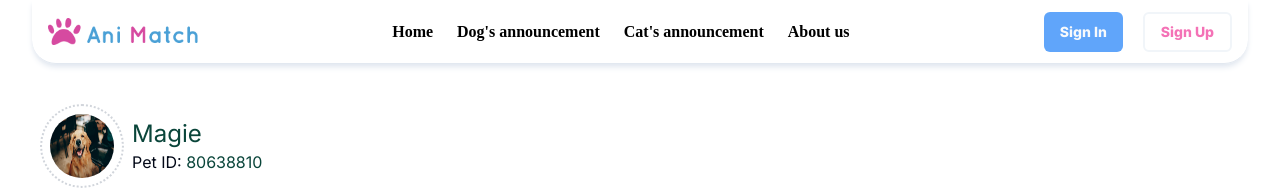
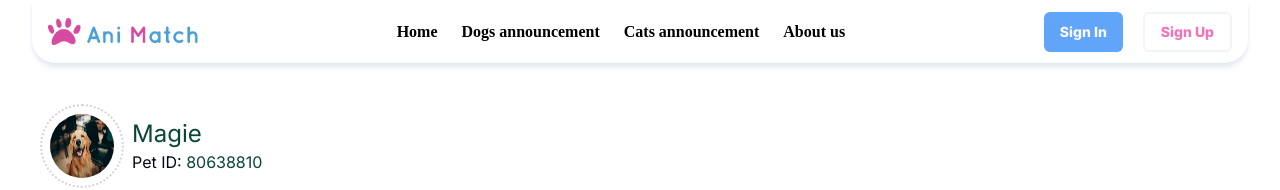
Before and after one commit to Yassinekacem/AniMatch, a Next.js app: page /detail/1 in a window 1280 px wide. Shown: the top 190 px of the page. Built offline with nearby package versions, Linux system fonts and the light colour scheme; no server answers.

Commit message:
fetch animals

```diff
--- a/app/(root)/detail/[id]/page.tsx
+++ b/app/(root)/detail/[id]/page.tsx
@@ -39,7 +39,7 @@ const Detail = () => {
                 <div className='w-[80%] bg-gray-100 rounded-lg p-2 flex flex-col gap-3 '>
                     <h1 className='text-customGreen font-bold text-2xl'>Description</h1>
                     <p className='line-clamp-6'>
-                    We have had Magie since she was able to leave her mum as a puppy so 8 weeks old.Magie currently lives with two children age 7 and 13 and has many visitors to the house which are children she is great with kids.There's lots of cats birds etc around the area and in the garden on most days as she's not fussed by these.
+                    We have had Magie since she was able to leave her mum as a puppy so 8 weeks old.Magie currently lives with two children age 7 and 13 and has many visitors to the house which are children she is great with kids.There lots of cats birds etc around the area and in the garden on most days as shes not fussed by these.
                     </p>
                 </div>
 
--- a/components/Navbar.tsx
+++ b/components/Navbar.tsx
@@ -20,8 +20,8 @@ const NavBar = () => {
             <div className="flex-grow flex justify-center">
                 <div className=" flex flex-row items-center gap-6 px-4">
                     <h3 className="font-semibold text-black  font-sanss">Home</h3>
-                    <h3 className="font-semibold text-black  font-sanss">Dog's announcement</h3>
-                    <h3 className="font-semibold text-black  font-sanss">Cat's announcement</h3>
+                    <h3 className="font-semibold text-black  font-sanss">Dogs announcement</h3>
+                    <h3 className="font-semibold text-black  font-sanss">Cats announcement</h3>
                     <h3 className="font-semibold text-black  font-sanss ">About us</h3>
                 </div>
             </div>
```
